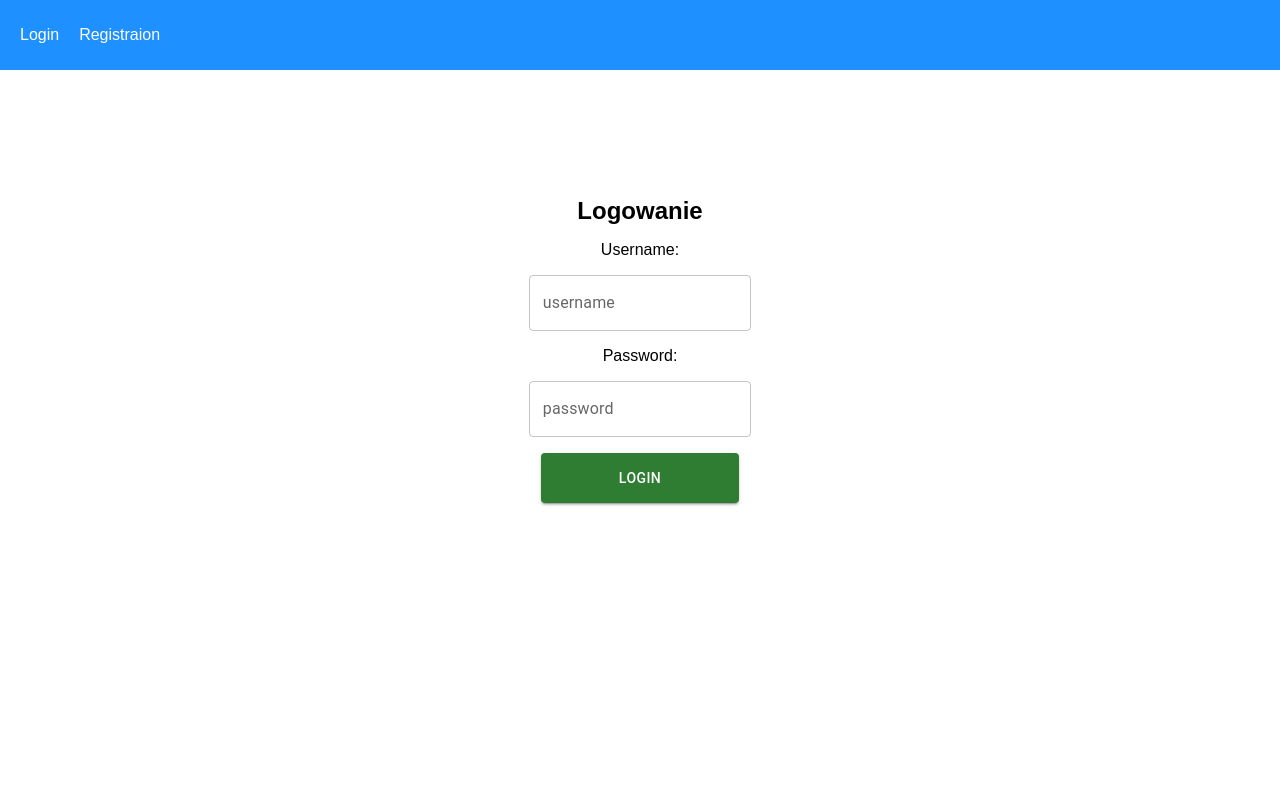
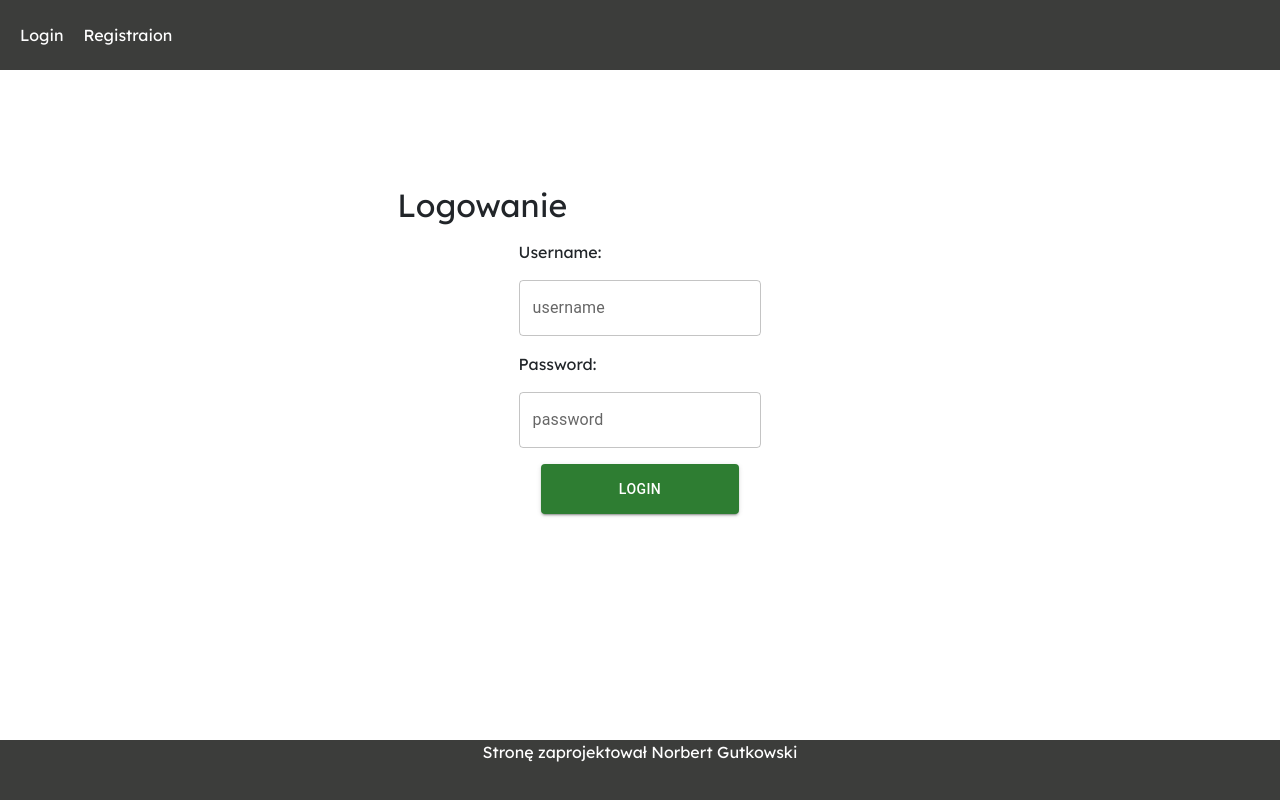
Before and after one commit to NorbertAll/ideaApp, a React (Create React App) app in the folder frontend/: page / in a window 1280 px wide. Built offline with nearby package versions, Linux system fonts and the light colour scheme; no server answers.

Commit message:
add Footer, change loyout

```diff
--- a/frontend/package.json
+++ b/frontend/package.json
@@ -13,8 +13,10 @@
     "@testing-library/react": "^13.3.0",
     "@testing-library/user-event": "^13.5.0",
     "axios": "^0.27.2",
+    "bootstrap": "^5.2.0",
     "formik": "^2.2.9",
     "react": "^18.2.0",
+    "react-bootstrap": "^2.5.0",
     "react-dom": "^18.2.0",
     "react-router-dom": "^6.3.0",
     "react-scripts": "5.0.1",
--- a/frontend/src/App.css
+++ b/frontend/src/App.css
@@ -1,6 +1,35 @@
-.App {
-  text-align: center;
+@import url('https://fonts.googleapis.com/css2?family=Lexend:wght@400;600;700&display=swap');
+
+
+
+/* BASE STYLES */
+
+
+*{
+  margin: 0;
+  padding: 0;
+  box-sizing: border-box;
+  font-family: 'Lexend', sans-serif;
+  color: inherit;
+  font-size: inherit;
+  scroll-behavior: smooth;
 }
+.app{
+  min-height: 100vh;
+}
+
+body{
+  line-height: 1.8em;
+  font-weight: 400;
+  font-size: 16px;
+  height: 100%;
+  position:relative;
+}
+
+a {
+  text-decoration: none;
+}
+
 
 body {
   margin: 0;
@@ -10,15 +39,19 @@ body {
 
   width: 100%;
   min-height: 100vh;
+  color: var(white);
+  background-image: url(img/background.jpg);
 
-
-  display: inline-block;
 
 
 }
 .none {
   text-decoration: none;
   color: white;
+}
+.none:hover {
+  text-decoration: none;
+  color: black;
 }
 
 .idea {
@@ -43,8 +76,8 @@ body {
 }
 .idea .title {
   padding: 10px;
-  border-bottom: 1px solid lightgray;
-  background-color: dodgerblue;
+  border-bottom: 1px solid black;
+  background-color: rgb(75, 76, 73);
   display: flex;
   align-items: center;
   place-content: center;
@@ -53,6 +86,7 @@ body {
 
 .idea .body {
   flex: 70%;
+  background: grey;
   display: grid;
   place-content: center;
 }
@@ -63,7 +97,7 @@ body {
   display: flex;
   align-items: center;
   padding-left: 15px;
-  background-color: dodgerblue;
+  background-color:  rgb(75, 76, 73);
   color: white;
   border-bottom-left-radius: 10px;
   border-bottom-right-radius: 10px;
@@ -103,14 +137,12 @@ body {
   margin-top: 15px;
   height: 40px;
   border: none;
-  background-color: lightskyblue;
   border-radius: 5px;
-  color: white;
 }
 
 .formContainer button:hover {
   cursor: pointer;
-  background-color: dodgerblue;
+  background-color: green;
 }
 
 span {
@@ -122,7 +154,7 @@ span {
 .navbar {
   width: 100%;
   height: 70px;
-  background-color: dodgerblue;
+  background-color: rgb(60, 61, 59);
   display: flex;
   align-items: center;
   font-family: Arial, Helvetica, sans-serif;
@@ -168,6 +200,8 @@ span {
 /* Komnetarze*/
 .addCommentContainer input, button {
   text-align: center;
+  align-items: center;
+  margin-left: 20%;
   width: 60%;
   height: 50px;
   border-radius: 8px;
@@ -175,16 +209,20 @@ span {
 
 }
 .addCommentContainer button {
-  background-color: lightskyblue;
+  background-color: grey;
   color: white;
+  align-items: center;
+  margin-left: 40%;
+  width: 20%;
+
 }
 .addCommentContainer button:hover {
-  background-color: dodgerblue;
+  background-color: green;
   color: white;
 }
 
 .addCommentContainer input {
-  border: 2px solid dodgerblue;
+  border: 2px solid grey;
 }
 
 .commentx .listOfComments {
@@ -197,12 +235,16 @@ span {
 
 .listOfComments .comment {
   position: relative;
+  text-align: center;
   width: 70%;
   height: auto;
-  padding: 30px;
+  padding: 5px;
   border: 1px solid lightgray;
   border-radius: 5px;
   margin-top: 20px;
+}
+.authorcomment{
+  text-align: right;
 }
 
 #individual {
@@ -286,7 +328,7 @@ Link {
 .ideax .title {
   padding: 10px;
   border-bottom: 1px solid lightgray;
-  background-color: dodgerblue;
+  background-color: rgb(75, 76, 73);
   display: flex;
   align-items: center;
   place-content: center;
@@ -306,7 +348,7 @@ Link {
   display: flex;
   align-items: center;
   padding-left: 15px;
-  background-color: dodgerblue;
+  background-color: rgb(75, 76, 73);
   color: white;
   border-bottom-left-radius: 10px;
   border-bottom-right-radius: 10px;
@@ -337,3 +379,13 @@ margin:5px 5px 0 0;
 
 
 }
+
+.footerx{
+    position:absolute;
+		bottom:0;
+		width:100%;
+		height:60px;		/* Wysokość nagłówka */
+		background: rgb(60, 61, 59);
+    color: white;
+    text-align: center;
+	}
--- a/frontend/src/App.js
+++ b/frontend/src/App.js
@@ -14,9 +14,9 @@ import Registration from './pages/Registration';
 import { AuthContext } from './helpers/AuthContext';
 import { useEffect, useState } from 'react';
 import axios from 'axios';
-import Button from '@mui/material/Button';
+//import Button from '@mui/material/Button';
 import Profile from './pages/Profile';
-
+import Button from 'react-bootstrap/Button';
 
 function App() {
     const[authState, setAuthState]= useState({username: "", id:0, status:false});
@@ -46,22 +46,24 @@ function App() {
     }
     return (
 
-    <div className="App">
+    <div className="app">
       <AuthContext.Provider value={{authState, setAuthState}}>
         <Router>
           <div className='navbar'>
 
 
-            {!authState.status ?(<>
+            {!authState.status ?(<div>
             <Link to="/login">Login</Link>
             <Link to="/registration">Registraion</Link>
-            </>): (
+            </div>): (
             <>
+            <div>
             <Link to="/createidea">Nowy pomysł</Link>
             <Link to="/">Strona Główna</Link>
+            </div>
               <div className='loggedInContainer' >
               <h1>{authState.username}</h1>
-              {authState.status &&<Button color="error" onClick={logout}>Logout</Button>}
+              {authState.status &&<Button variant="outline-danger" onClick={logout}>Logout</Button>}
               </div></>
             )}
 
--- /dev/null
+++ b/frontend/src/components/Footer.js
@@ -0,0 +1,11 @@
+import React from 'react'
+
+const Footer = () => {
+  return (
+    <div className='footerx'>
+      Stronę zaprojektował Norbert Gutkowski
+    </div>
+  )
+}
+
+export default Footer
--- a/frontend/src/index.js
+++ b/frontend/src/index.js
@@ -3,11 +3,14 @@ import ReactDOM from 'react-dom/client';
 
 import App from './App';
 import reportWebVitals from './reportWebVitals';
+import 'bootstrap/dist/css/bootstrap.min.css';
+import Footer from './components/Footer';
 
 const root = ReactDOM.createRoot(document.getElementById('root'));
 root.render(
   <React.StrictMode>
     <App />
+    <Footer/>
   </React.StrictMode>
 );
 
--- a/frontend/src/pages/Idea.js
+++ b/frontend/src/pages/Idea.js
@@ -110,8 +110,8 @@ function Idea() {
           {comments.map((comment, key) => {
             return (
               <div key={key} className="comment">
-                {comment.commentBody}<br/>
-                <label>Username:{comment.username}</label>
+                <div className='bodycomment'><b>{comment.commentBody}</b></div>
+                <div className='authorcomment'>{comment.username}</div>
                 {authState.username===comment.username && <HighlightOffIcon className='delCom' onClick={()=>{deleteComment(comment.id)}}/>}
               </div>
             );
```
Also changed, not shown: 2 other files (tests, documents, lock files or other folders).
